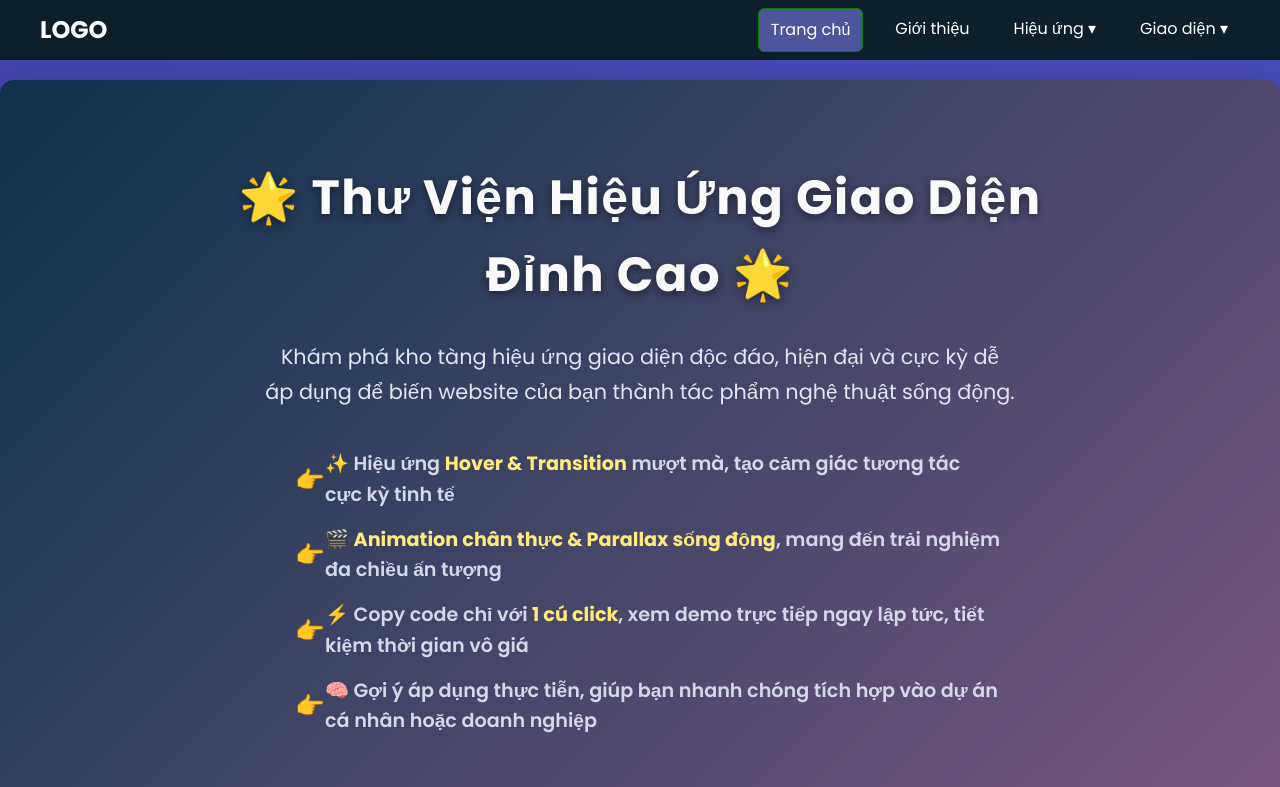
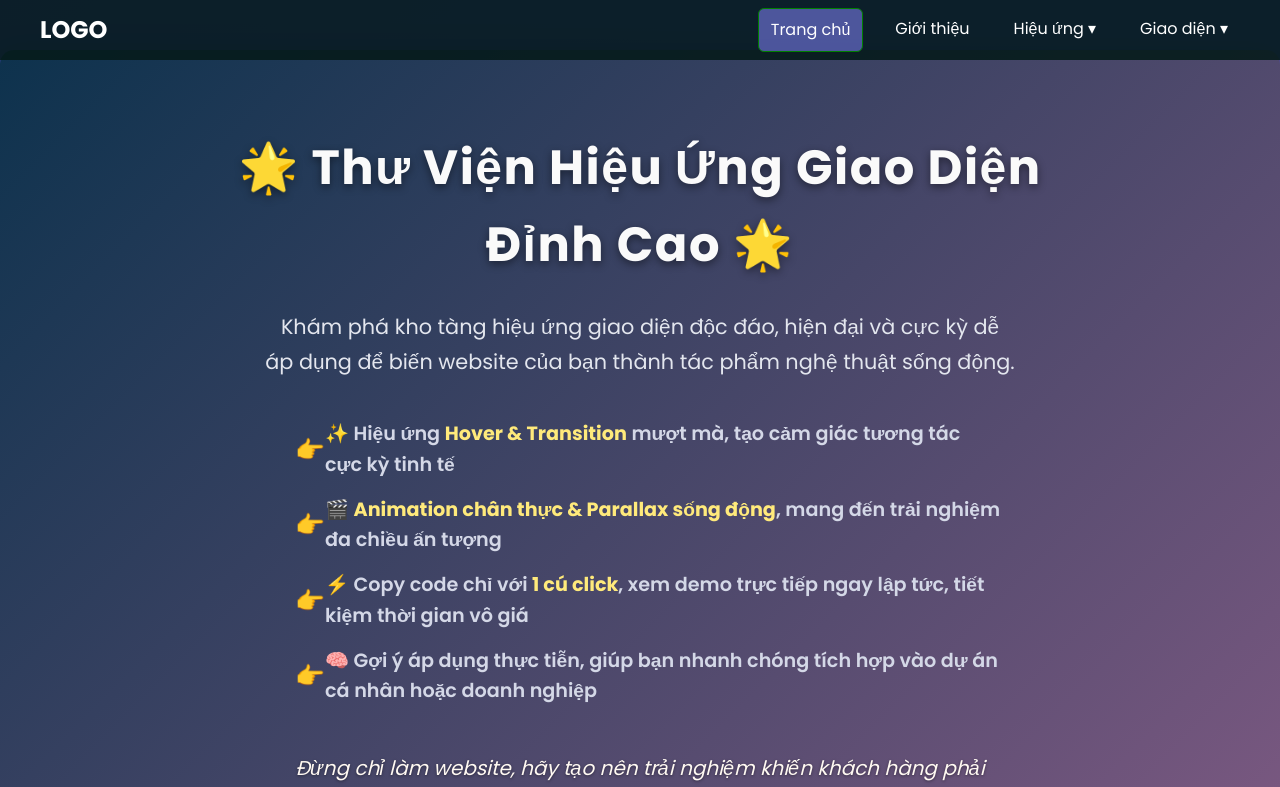
Before and after one commit to PhanVinh09/My-effects-library, a Vue app: page / in a window 1280 px wide. Shown: the top 787 px of the page. Built offline with nearby package versions, Linux system fonts and the light colour scheme.

Commit message:
basic user interface

```diff
--- a/src/App.vue
+++ b/src/App.vue
@@ -253,7 +253,7 @@ ul {
 }
 
 main {
-  padding-top: 80px;
+  padding-top: 50px;
   background-color: #6c4de782;
   color: black;
   height: 100%;
```
